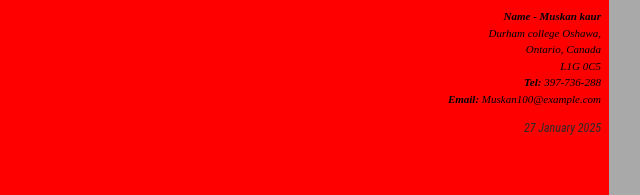
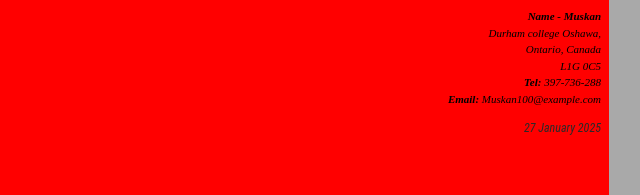
Before and after one commit to muskan-chodhary/muskan633, a plain HTML site: page indax.html in a window 1280 px wide. Shown: the top 195 px of the page, 431-1071 px from the left. Drawn offline with Linux system fonts and the light colour scheme; files that its build step writes are made by us from their sources.

Commit message:
Update indaxpart1.html

```diff
--- a/indax.html
+++ b/indax.html
@@ -37,7 +37,7 @@ p, li, dd, dt, address {
     </head>
     <body>
     <address class="sender-column">
-    <strong>Name - Muskan kaur</strong><br>
+    <strong>Name - Muskan </strong><br>
     Durham college Oshawa,<br>
     Ontario, Canada<br>
     L1G 0C5<br>
```
